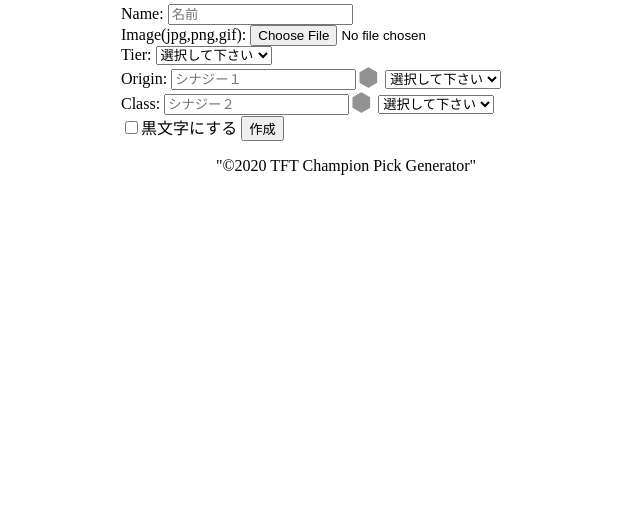
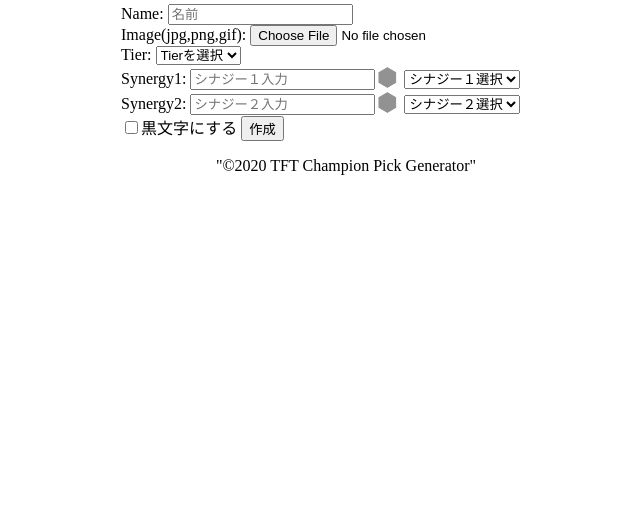
Before and after one commit to ararabo/tftchampionpickgenerator, a Python web app: template templates/index.html in a window 1280 px wide. Shown: the part 321-829 px from the top of the page, without its empty margins (294-934 px from the left). Run offline with Jinja, Linux system fonts and the light colour scheme; the template is opened without the code that fills it, so the values that code supplies are empty.

Commit message:
index modify

```diff
--- a/templates/index.html
+++ b/templates/index.html
@@ -155,7 +155,7 @@
 				</div>
 				<label for="tier">Tier:</label>
 				<select name="sel">
-				<option value="null" disabled selected>選択して下さい</option>
+					<option value="null" disabled selected>Tierを選択</option>
 					<option value="1">Tier1</option>
 					<option value="2">Tier2</option>
 					<option value="3">Tier3</option>
@@ -163,10 +163,10 @@
 					<option value="5">Tier5</option>
 				</select>
 				<div>
-				<label for="attribute1">Origin:</label>
-				<input type="text" id="attribute1" name="attribute1" placeholder="シナジー１"><IMG src="./static/attribute_images/sample.png" width="25" height="25" name="imgsmp1" style="vertical-align: bottom;">
+					<label for="attribute1">Synergy1:</label>
+					<input type="text" id="attribute1" name="attribute1" placeholder="シナジー１入力"><IMG src="./static/attribute_images/sample.png" width="25" height="25" name="imgsmp1" style="vertical-align: bottom;">
 					<select name="attribute1_sel" onchange="imgChange1(this)">
-					<option value="null" disabled selected>選択して下さい</option>
+						<option value="null" disabled selected>シナジー１選択</option>
 						<option value="astro">astro</option>
 						<option value="battlecast">battlecast</option>
 						<option value="blademaster">blademaster</option>
@@ -194,10 +194,10 @@
 					</select>
 				</div>
 				<div>
-				<label for="attribute2">Class:</label>
-				<input type="text" id="attribute2" name="attribute2" placeholder="シナジー２"><IMG src="./static/attribute_images/sample.png" width="25" height="25" name="imgsmp2" style="vertical-align: bottom;">
+					<label for="attribute2">Synergy2:</label>
+					<input type="text" id="attribute2" name="attribute2" placeholder="シナジー２入力"><IMG src="./static/attribute_images/sample.png" width="25" height="25" name="imgsmp2" style="vertical-align: bottom;">
 					<select name="attribute2_sel" onchange="imgChange2(this)">
-					<option value="null" disabled selected>選択して下さい</option>
+						<option value="null" disabled selected>シナジー２選択</option>
 						<option value="astro">astro</option>
 						<option value="battlecast">battlecast</option>
 						<option value="blademaster">blademaster</option>
@@ -225,7 +225,7 @@
 					</select>
 				</div>
 				<div>
-				<label></label><input type="checkbox" name="string_color" value="1">黒文字にする</label>
+					<label><input type="checkbox" name="string_color" value="1">黒文字にする</label>
 					<input type="submit" value="作成">
 				</div>
 		</form>
```
Lines whose indentation alone changed are shown as unchanged.
